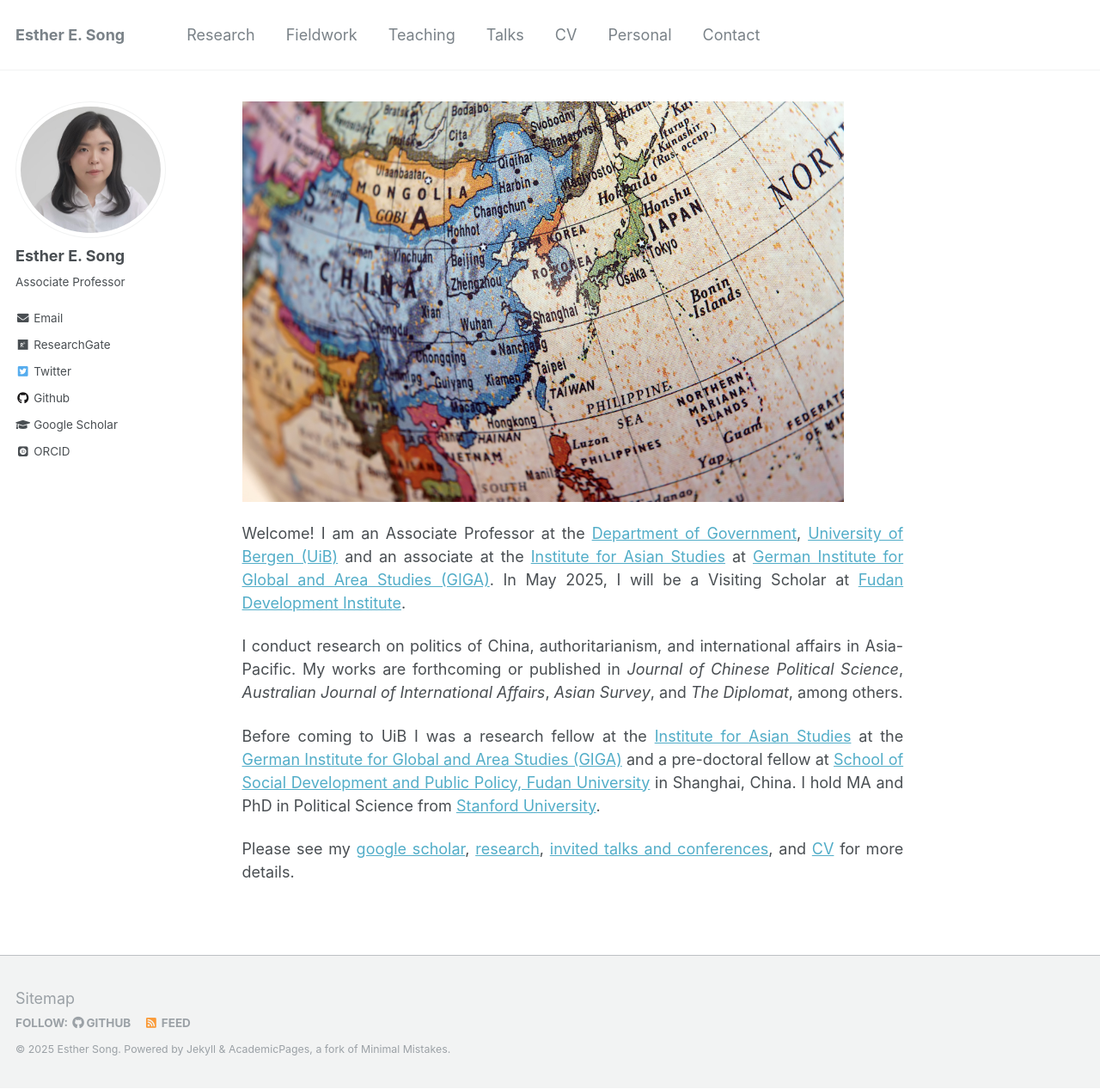
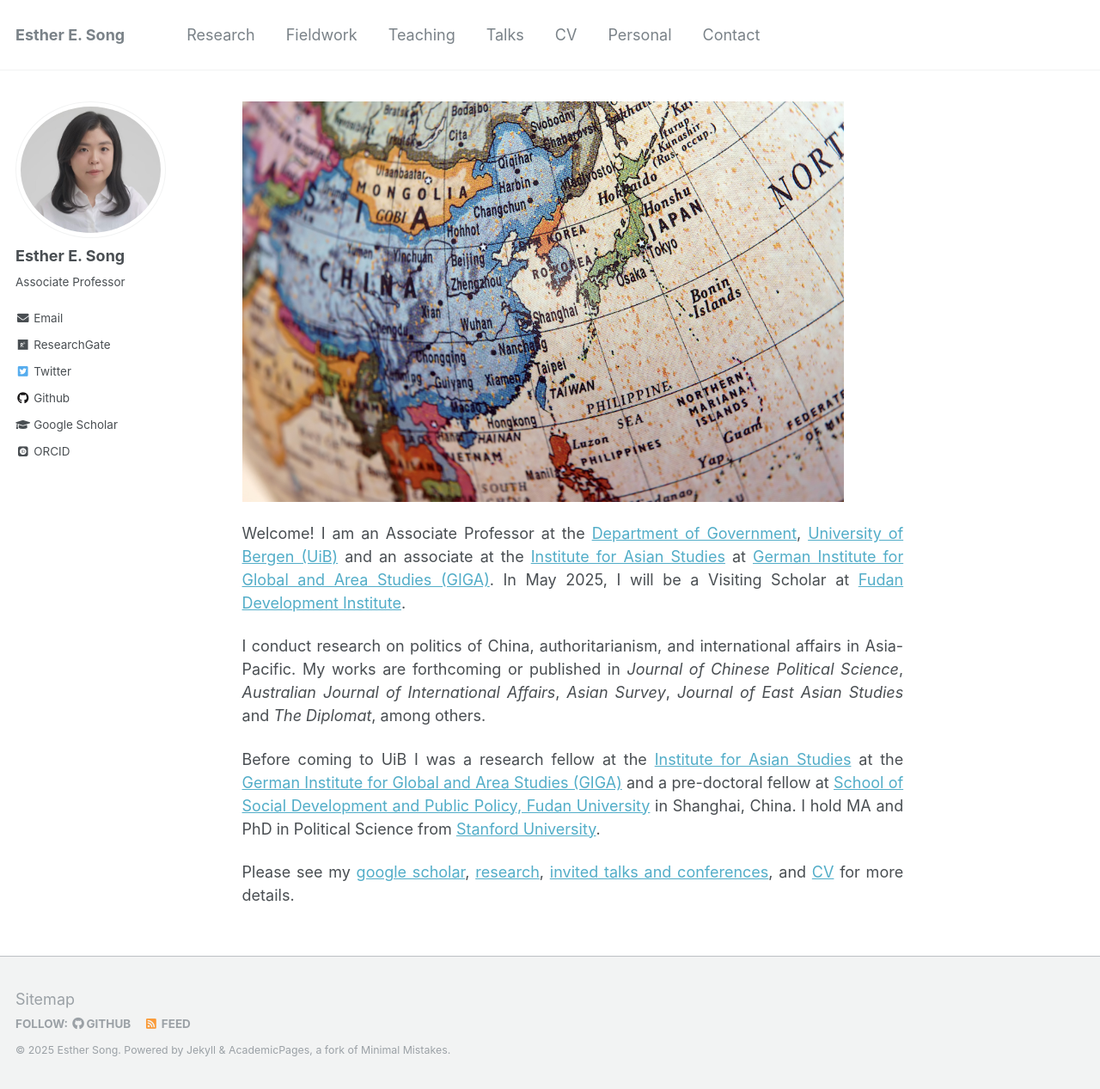
Before and after one commit to ehsong/ehsong.github.io, a Jekyll site: the page built from _pages/about.md, in a window 1280 px wide and 1267 px high. Shown: the whole window at 86% size. Built offline with Jekyll 4.4.1, drawn with Linux system fonts in a browser that asks for light colours; some web fonts are replaced.

Commit message:
Update about.md

```diff
--- a/_pages/about.md
+++ b/_pages/about.md
@@ -11,7 +11,7 @@
 
 Welcome! I am an Associate Professor at the [Department of Government](https://www.uib.no/en/gov), [University of Bergen (UiB)](https://www.uib.no/en) and an associate at the [Institute for Asian Studies](https://www.giga-hamburg.de/en/institutes/giga-institute-for-asian-studies/) at [German Institute for Global and Area Studies (GIGA)](https://www.giga-hamburg.de/en/). In May 2025, I will be a Visiting Scholar at [Fudan Development Institute](https://fddi.fudan.edu.cn/fddien/main.htm).
 
-I conduct research on politics of China, authoritarianism, and international affairs in Asia-Pacific. My works are forthcoming or published in *Journal of Chinese Political Science*, *Australian Journal of International Affairs*, *Asian Survey*, and *The Diplomat*, among others.
+I conduct research on politics of China, authoritarianism, and international affairs in Asia-Pacific. My works are forthcoming or published in *Journal of Chinese Political Science*, *Australian Journal of International Affairs*, *Asian Survey*, *Journal of East Asian Studies* and *The Diplomat*, among others.
 
 Before coming to UiB I was a research fellow at the [Institute for Asian Studies](https://www.giga-hamburg.de/en/institutes/giga-institute-for-asian-studies/) at the [German Institute for Global and Area Studies (GIGA)](https://www.giga-hamburg.de/en/) and a pre-doctoral fellow at [School of Social Development and Public Policy, Fudan University](https://www.fudan.edu.cn/en/2019/0514/c295a96700/page.htm) in Shanghai, China. I hold MA and PhD in Political Science from [Stanford University](https://stanford.edu).
 
```
